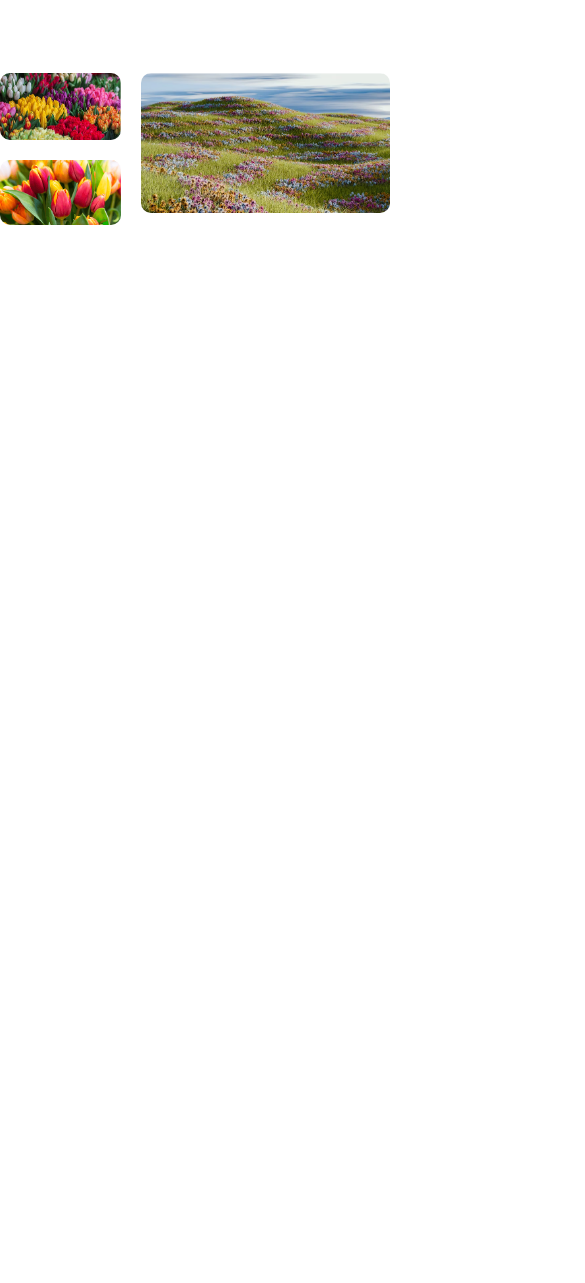
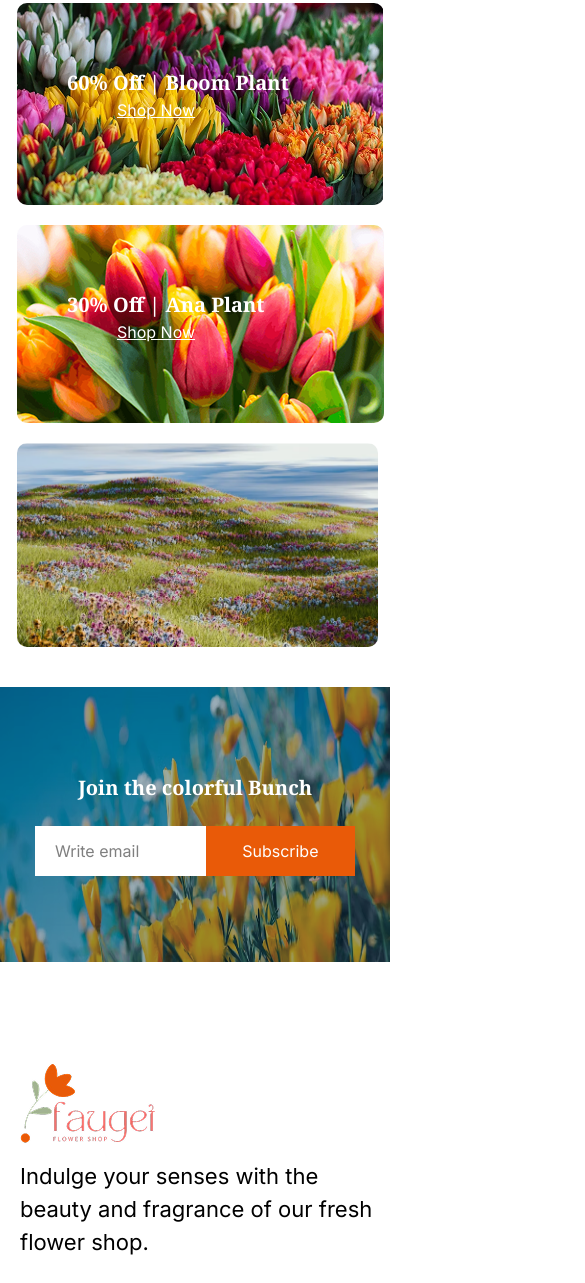
Before and after one commit to shafiullah-sifat/2nd-assaignment, a plain HTML site: page index.html in a window 390 px wide. Shown: the part 4157-5440 px from the top of the page, 585 px wide, since content can reach past the window. Before the commit the page ends 4672 px from the top, so only its background shows below. Drawn offline with nearby package versions, Linux system fonts and the light colour scheme.

Commit message:
add rest

```diff
--- a/index.html
+++ b/index.html
@@ -12,8 +12,8 @@
     </style>
     <link rel="stylesheet" href="styles/styles.css">
 </head>
-<body class="lg:mx-[150px] inter-normal ">
-    <header>
+<body class=" inter-normal">
+    <header class="lg:mx-[150px]">
         <nav class="flex items-center justify-between mt-[30px] padding">
             <img class="width-logo" src="assets/logo.png" alt="">
             <ul class="flex gap-x-[48px]">
@@ -27,7 +27,7 @@
     </header>
 <main>
     <!-- banner section-->
- <section class="banner-container flex banner">
+ <section class="banner-container flex banner lg:mx-[150px]">
     <div class="banner-text pt-[160px]">
         <h1 class="text-[65px] font-bold noto-serif-normal banner-h1"><span class="text-[#000000]">ALWAYS</span> <span class="text-[#E95A08]">FRESH <br> FLOWERS</span></h1>
         <p class="text-[22px] font-normal text-[rgba(0, 0, 0, 0.5)] banner-p">Indulge your senses with the beauty and fragrance of our fresh flower shop. From classic roses to exotic blooms, we offer a wide variety of fresh flowers that are perfect for any occasion. </p>
@@ -38,7 +38,7 @@
 </section>
 <!-- Our planta section -->
 
-<section>
+<section class="lg:mx-[150px]">
     <div class="text-center mt-[12px]">
     <h4 class="card-header"><span class="text-[#E95A08] font-bold noto-serif-normal text-[50px]">Our </span> <span class="noto-serif-normal text-[#000000] font-bold text-[50px]">Plants</span></h4>
     <p class="text-[#rgba(0, 0, 0, 0.5)] font-normal text-[22px] card-description">Indulge your senses with the beauty and fragrance of our fresh flower shop. From classic roses to exotic blooms, we offer a wide variety of fresh.</p>
@@ -113,7 +113,7 @@
 
 <!-- Flower and palnt lover section-->
 
-<section class="mt-[210px] flex gap-x-[65px] folower-plant-lover">
+<section class="mt-[210px] flex gap-x-[65px] folower-plant-lover lg:mx-[150px]">
 
    <div class="image-wrapper">
   <img class="flower-store flower-shop" src="assets/flower-store.png" alt="">
@@ -138,15 +138,15 @@
     </section>
 
 
-<section>
+<section class="lg:mx-[150px]">
 
-    <div class="pt-[130px]">
-         <h4 class="noto-serif-normal text-center text-[50px] font-bold"><span class="text-[#E95A08]">Latest</span>  Deals</h4>
-         <p class="font-normal text-[22px] text-[#000000] text-center">Indulge your senses with the beauty and fragrance of our fresh flower shop. From<br> classic roses to exotic blooms, we offer a wide variety of fresh.
+    <div class="pt-[130px] pad">
+         <h4 class="noto-serif-normal text-center text-[50px] font-bold latest-h"><span class="text-[#E95A08]">Latest</span>  Deals</h4>
+         <p class="font-normal text-[22px] text-[#000000] text-center latest-p">Indulge your senses with the beauty and fragrance of our fresh flower shop. From<br> classic roses to exotic blooms, we offer a wide variety of fresh.
         </p>
     </div>
 
-    <div class="container pt-[120px]">
+    <div class="container pt-[120px] latest-img">
   <!-- Left column with Bloom and Ana -->
   <div class="left-column">
     <div class="image-box">
@@ -168,21 +168,71 @@
 
   <!-- Right image: Zabo -->
   <div class="image-box">
-    <img src="assets/deal-zabo.png" alt="Zabo Plant">
-    <div class="overlay">
-      <h2 class="noto-serif-normal font-bold text-[40px] text-[#FFFFFF] pt-[170px] px-[130px]">25% Off | Zabo Plant</h2>
-      <button class="underline text-[28px] text-[#FFFFFF] text-lg px-[240px]">Shop Now</button>
+    <img class="img-right" src="assets/deal-zabo.png" alt="Zabo Plant">
+    <div class="overlay overlay-img">
+      <h2 class="noto-serif-normal font-bold text-[40px] text-[#FFFFFF] pt-[170px] px-[130px] img-right img-off">25% Off | Zabo Plant</h2>
+      <button class="underline text-[28px] text-[#FFFFFF] text-lg px-[240px] img-shopnow">Shop Now</button>
     </div>
   </div>
 </div>
 
 </section>
 
+<!--Join section-->
+
+<section class="join-section">
+  <img src="assets/news-letter-bg.png" alt="" class="join-bg">
+  <div class="join-overlay">
+    <h2 class="join-title noto-serif-normal">Join the colorful Bunch</h2>
+    <div class="join-input-group">
+      <input type="email" placeholder="Write email" class="join-input">
+      <button class="join-button">Subscribe</button>
+    </div>
+  </div>
+</section>
+
 </main>
 
 
 
-<footer></footer>
+<footer class="lg:mx-[150px] footer ">
+
+<div class="footer mt-[50px] flex gap-x-[110px] py-[50px] footer-container">
+  <div class="w-[360px] gap">
+    <img src="assets/logo.png" alt="">
+    <p class="text-[22px] pt-[15px] text-[rgba(0, 0, 0, 0.5)]">Indulge your senses with the beauty and fragrance of our fresh flower shop. </p>
+  </div>
+
+  <div class="flex flex-col gap-y-[30px] text-[#6B7280] gap">
+    <a href="">Home</a>
+    <a href="">About Us</a>
+    <a href="">Blog</a>
+    <a href="">FAQ</a>
+    <a href="">Contact Us</a>
+
+  </div>
+
+
+  <div class="flex flex-col gap-y-[30px] text-[#6B7280] gap">
+    <a href="">Features</a>
+   <a href="">Pricing</a>
+   <a href="">Privacy Policy</a>
+   <a href="">Terms of Service</a>
+   <a href="">Help Center</a>
+  </div>
+
+<!--logo section-->
+  <div class="flex flex-row gap-x-[24px] gap">
+   <img src="assets/icon-linkedin.png" alt="" class="w-[35px] h-[35px]">
+   <img src="assets/icon-twitter.png" alt="" class="w-[35px] h-[35px]">
+   <img src="assets/icon-facebook.png" alt="" class="w-[35px] h-[35px]">
+   <img src="assets/icon-youtube.png" alt="" class="w-[35px] h-[35px]">
+
+  </div>
+</div>
+
+
+</footer>
 
 
 </body>
--- a/styles/styles.css
+++ b/styles/styles.css
@@ -52,6 +52,66 @@
       top: 65px;
       left: 50px;
     }
+
+    /* Join Section */
+.join-section {
+  position: relative;
+  width: 100%;
+  height: 530px;
+  margin-top: 120px;
+}
+
+.join-bg {
+  position: absolute;
+  width: 100%;
+  height: 100%;
+  z-index: 0;
+}
+
+.join-overlay {
+  position: absolute;
+  width: 100%;
+  height: 100%;
+  display: flex;
+  flex-direction: column;
+  justify-content: center;
+  align-items: center;
+  text-align: center;
+  z-index: 1;
+}
+
+.join-title {
+  font-weight: bold;
+  font-size: 50px;
+  color: #FFFFFF;
+  margin-bottom: 23px;
+
+}
+
+.join-input-group {
+  display: flex;
+  gap: 0;
+}
+
+.join-input {
+  width: 644px;
+  height: 50px;
+  padding: 15px 20px;
+  font-size: 16px;
+  color:#000000;
+  background-color: white;
+
+}
+
+.join-button {
+  width: 150px;
+  height: 50px;
+  background-color: #E95A08;
+  color: #FFFFFF;
+  font-size: 16px;
+  border: none;
+  cursor: pointer;
+}
 
 
 
@@ -176,5 +236,71 @@
   font: bold;
   justify-items: center;
 }
+.latest-p{
+  font-size: 14px;
+  font: 400;
+  padding-bottom: 50px;
 
 }
+.latest-img{
+  display: grid;
+  grid-template-columns: repeat(1,1fr);
+  padding-left: 17px;
+}
+.img-right{
+  width: 361px;
+
+}
+.img-off{
+
+}
+
+
+.img-shopnow{
+
+font-size: 16px;
+padding-left: 50px;
+
+}
+.overlay-img{
+    position: absolute;
+    top: 20px;
+    left: 20px;
+  }
+
+  /* join section */
+
+   .join-section {
+    height: 275px;
+    margin-top: 40px;
+  }
+  .join-title {
+    font-size: 20px;
+    margin-bottom: 23px;
+  }
+  .join-input-group {
+    flex-direction: row;
+    height: 50px;
+    max-width: 320px;
+  }
+  .join-input, .join-button {
+    width: 100%;
+    height: 50px;
+    margin-bottom: 10px;
+  }
+/* footer section */
+  .footer{
+    display: grid;
+    grid-template-columns: repeat(1,1fr);
+  }
+  .footer-container{
+    padding-top: 50px;
+    padding-left: 20px;
+    padding-right: 14px;
+  }
+  .gap{
+    margin-bottom: 20px;
+  }
+
+
+}
```
